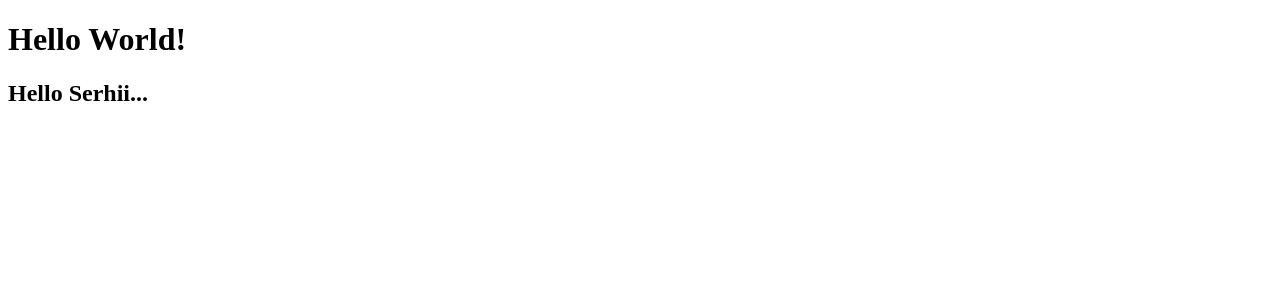
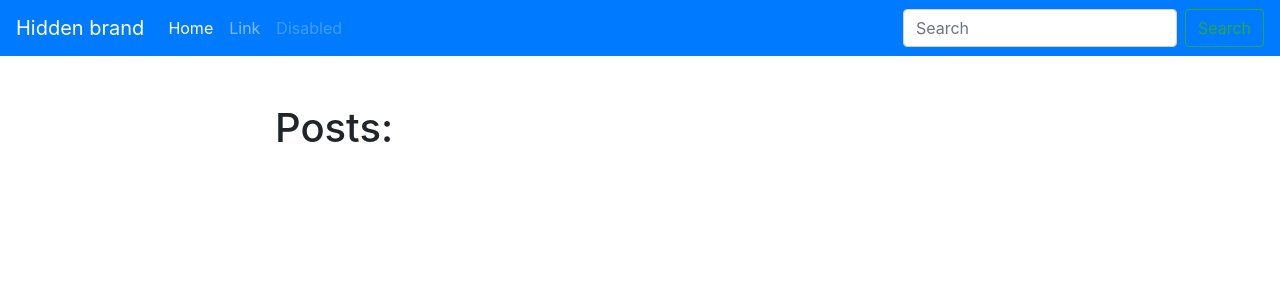
Before and after one commit to rubanwd/app-blog-django, a Python web app: template blog/templates/blog/index.html in a window 1280 px wide. Shown: the top 300 px of the page. Run offline with Jinja, Linux system fonts and the light colour scheme; the template is opened without the code that fills it, so the values that code supplies are empty; some libraries are stand-ins or nearby versions.

Commit message:
templates and inheritance

```diff
--- /dev/null
+++ b/blog/templates/blog/base_blog.html
@@ -0,0 +1 @@
+{% extends 'base.html' %}
--- a/blog/templates/blog/index.html
+++ b/blog/templates/blog/index.html
@@ -1,13 +1,15 @@
-<!DOCTYPE html>
-<html lang="en">
-<head>
-    <meta charset="UTF-8">
-    <meta name="viewport" content="width=device-width, initial-scale=1.0">
-    <meta http-equiv="X-UA-Compatible" content="ie=edge">
-    <title>Index Page</title>
-</head>
-<body>
-    <h1>Hello World!</h1>
-    <h2>Hello Serhii...</h2>
-</body>
-</html>
+{% extends 'blog/base_blog.html' %}
+
+{% block title %}
+    Blog Engine
+{% endblock %}
+
+
+{% block content %}
+
+    <h1 class="mb-5">Posts:</h1>
+
+    {% for name in names %}
+        <p>{{ name }}</p>
+    {% endfor %}
+{% endblock %}
--- a/blog/views.py
+++ b/blog/views.py
@@ -3,4 +3,5 @@ from django.shortcuts import render
 # Create your views here.
 
 def posts_list(request):
-    return render(request, 'blog/index.html')
+    n = ['Serhii', 'Kate', 'Andrii', 'Masha']
+    return render(request, 'blog/index.html', context={'names': n})
--- a/blogengine/settings.py
+++ b/blogengine/settings.py
@@ -55,7 +55,9 @@ ROOT_URLCONF = 'blogengine.urls'
 TEMPLATES = [
     {
         'BACKEND': 'django.template.backends.django.DjangoTemplates',
-        'DIRS': [],
+        'DIRS': [
+            os.path.join(BASE_DIR, 'templates')
+        ],
         'APP_DIRS': True,
         'OPTIONS': {
             'context_processors': [
--- /dev/null
+++ b/templates/base.html
@@ -0,0 +1,52 @@
+<!DOCTYPE html>
+<html lang="en">
+<head>
+    <meta charset="UTF-8">
+    <meta name="viewport" content="width=device-width, initial-scale=1.0">
+    <meta http-equiv="X-UA-Compatible" content="ie=edge">
+    <link rel="stylesheet" href="https://stackpath.bootstrapcdn.com/bootstrap/4.1.3/css/bootstrap.min.css" integrity="sha384-MCw98/SFnGE8fJT3GXwEOngsV7Zt27NXFoaoApmYm81iuXoPkFOJwJ8ERdknLPMO" crossorigin="anonymous">
+    <title>
+        {% block title %}
+            Blog Engine
+        {% endblock %}
+    </title>
+</head>
+<body>
+    <nav class="navbar navbar-expand-lg navbar-dark bg-primary">
+        <button class="navbar-toggler" type="button" data-toggle="collapse" data-target="#navbarTogglerDemo01"
+            aria-controls="navbarTogglerDemo01" aria-expanded="false" aria-label="Toggle navigation">
+            <span class="navbar-toggler-icon"></span>
+        </button>
+        <div class="collapse navbar-collapse" id="navbarTogglerDemo01">
+            <a class="navbar-brand" href="#">Hidden brand</a>
+            <ul class="navbar-nav mr-auto mt-2 mt-lg-0">
+                <li class="nav-item active">
+                    <a class="nav-link" href="#">Home <span class="sr-only">(current)</span></a>
+                </li>
+                <li class="nav-item">
+                    <a class="nav-link" href="#">Link</a>
+                </li>
+                <li class="nav-item">
+                    <a class="nav-link disabled" href="#">Disabled</a>
+                </li>
+            </ul>
+            <form class="form-inline my-2 my-lg-0">
+                <input class="form-control mr-sm-2" type="search" placeholder="Search" aria-label="Search">
+                <button class="btn btn-outline-success my-2 my-sm-0" type="submit">Search</button>
+            </form>
+        </div>
+    </nav>
+
+    <div class="container mt-5">
+        <div class="row">
+            <div class="col-6 offset-md-2">
+                {% block content %}
+                    There is any content.....
+                {% endblock %}
+            </div>
+        </div>
+    </div>
+
+
+</body>
+</html>
```
